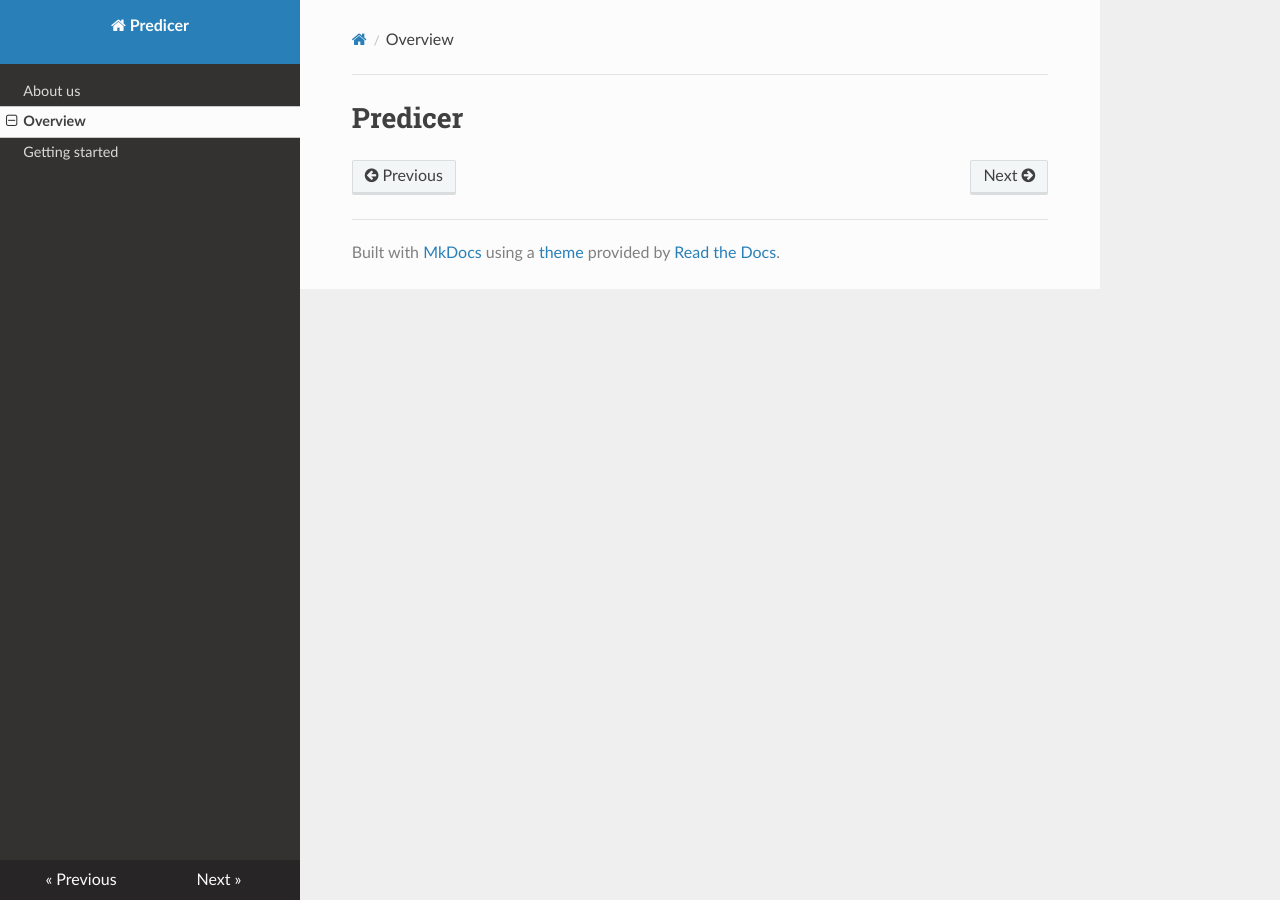
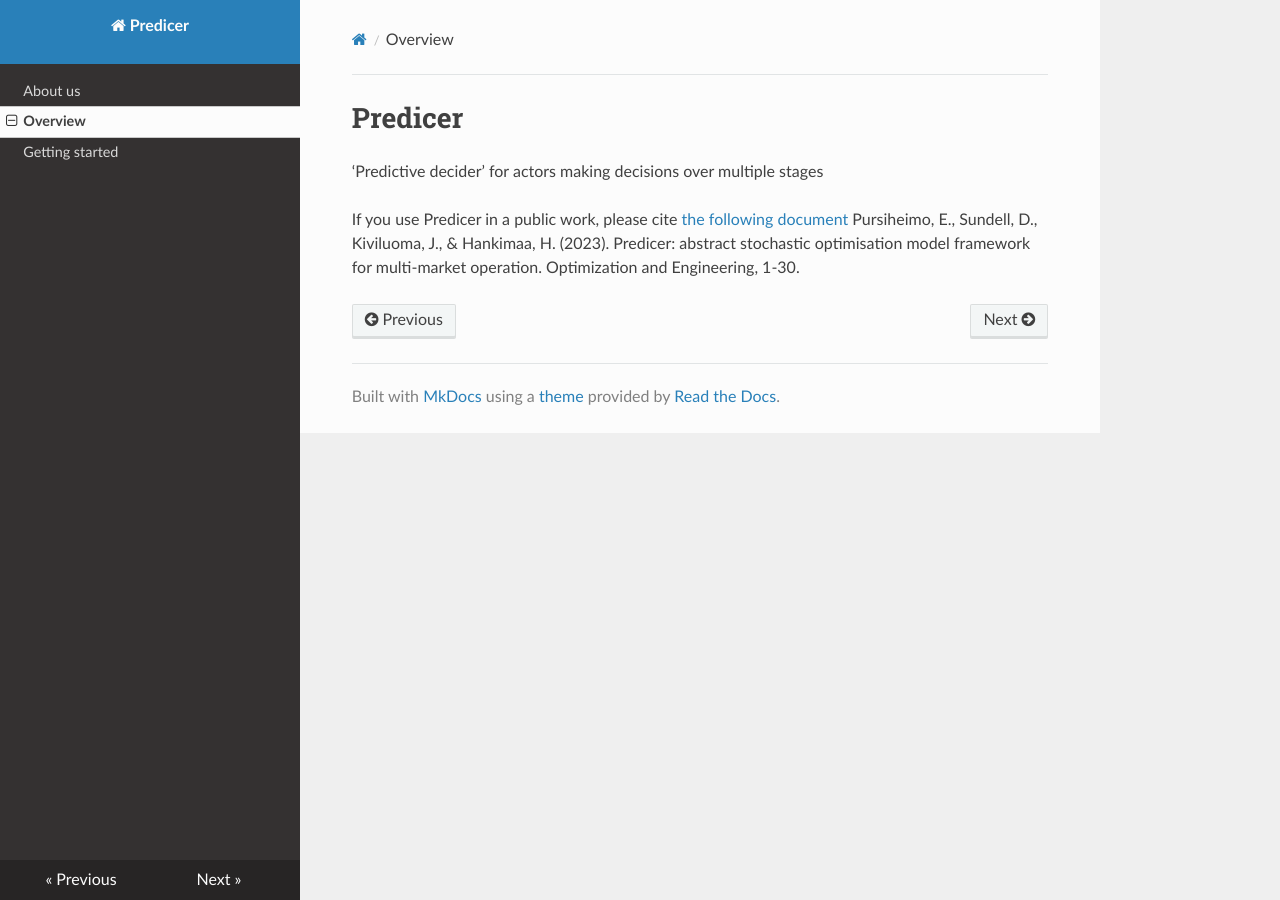
Before and after one commit to predicer-tools/Predicer, an MkDocs documentation site: the page built from docs/intorduction.md, in a window 1280 px wide. Built offline with MkDocs 1.6.1, drawn with Linux system fonts in a browser that asks for light colours; nearby versions of some CDN libraries.

Commit message:
Update intorduction.md

```diff
--- a/docs/intorduction.md
+++ b/docs/intorduction.md
@@ -1 +1,6 @@
 # Predicer
+
+‘Predictive decider’ for actors making decisions over multiple stages
+
+If you use Predicer in a public work, please cite [the following document](https://doi.org/10.1007/s11081-023-09824-w)
+Pursiheimo, E., Sundell, D., Kiviluoma, J., & Hankimaa, H. (2023). Predicer: abstract stochastic optimisation model framework for multi-market operation. Optimization and Engineering, 1-30.
```
